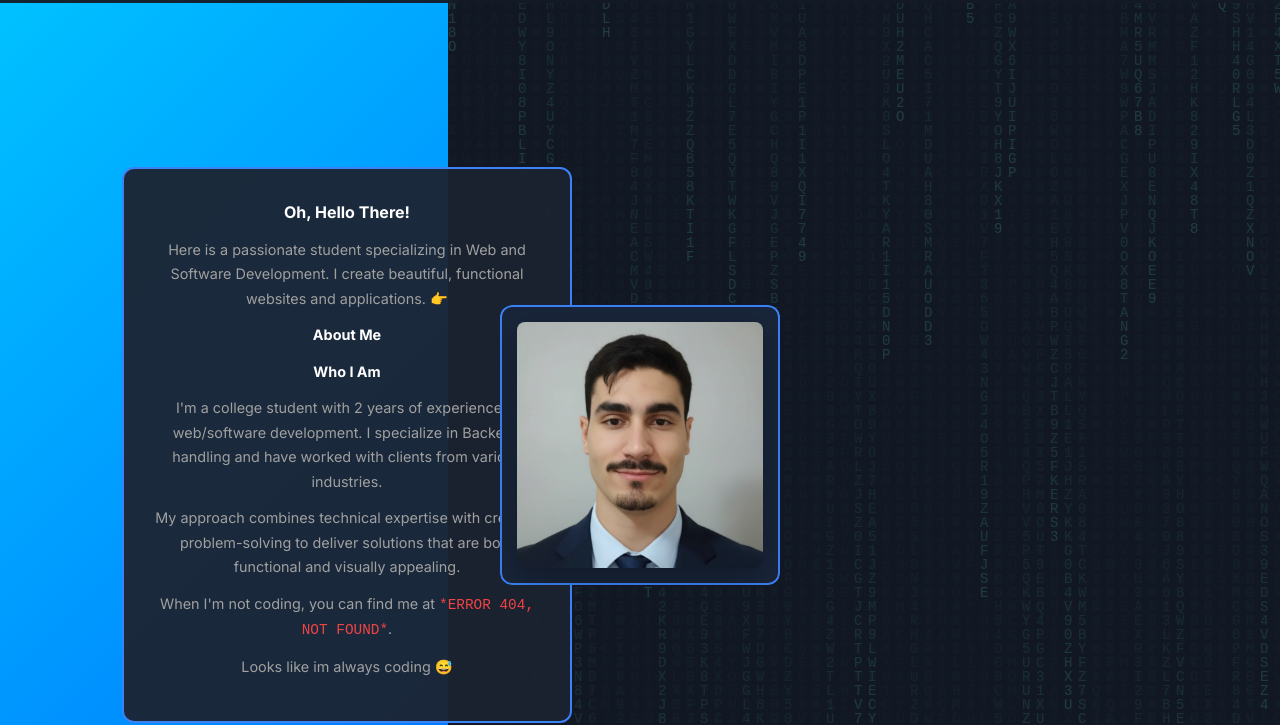
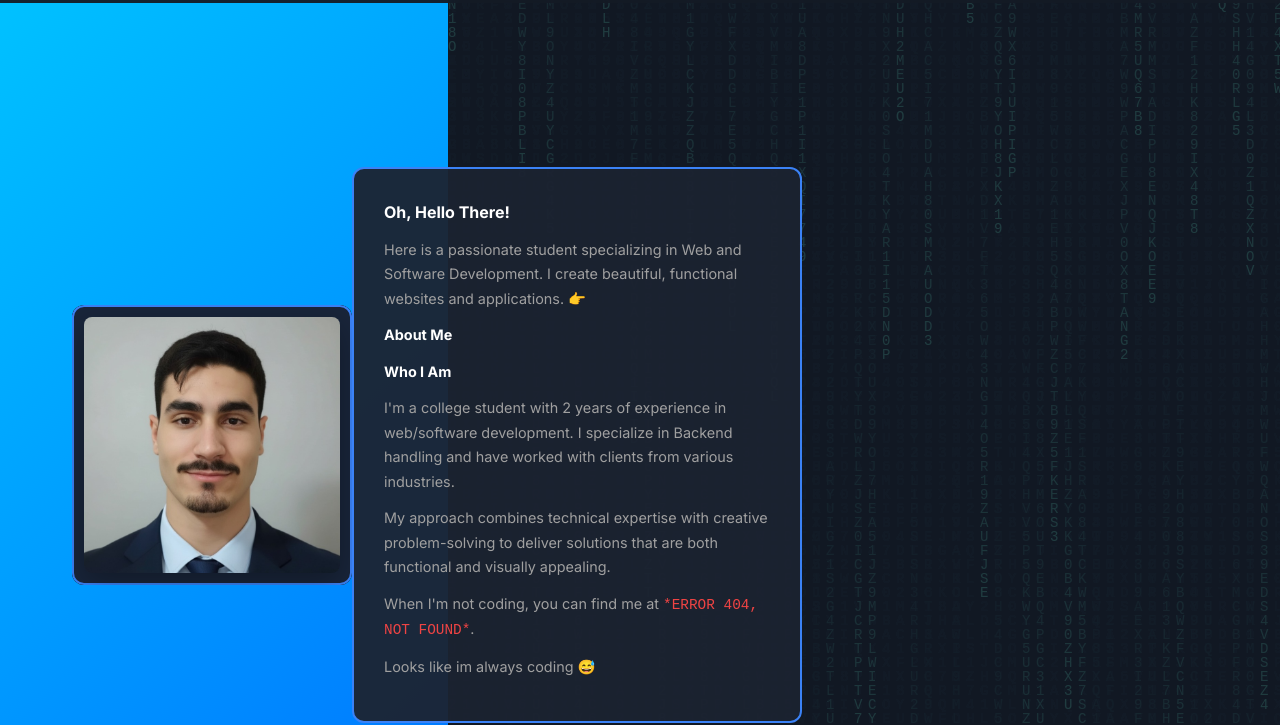
Before and after one commit to yousriplays/yousrirais, a plain HTML site: page index.html in a window 1280 px wide. Shown: the part 75-800 px from the top of the page. Drawn offline with Linux system fonts and the light colour scheme.

Commit message:
Apply image-frame to large profile, reduce size to 280px, center and wrap label text

```diff
--- a/css/styles.css
+++ b/css/styles.css
@@ -204,8 +204,10 @@ a {
     z-index: 1;
     width: 100%;
     display: flex;
-    flex-direction: column;
-    align-items: flex-start;
+    flex-direction: row;
+    align-items: center;
+    justify-content: space-between;
+    gap: 40px;
 }
 
 .hero-title {
@@ -249,11 +251,9 @@ a {
 
 /* Large Profile Image Container - Between blue and gray */
 .hero-profile-container {
-    position: absolute;
-    left: 50%;
-    top: 50%;
-    transform: translate(-50%, -50%);
+    position: relative;
     z-index: 10;
+    flex: 0 0 auto;
 }
 
 .profile-large {
@@ -268,7 +268,7 @@ a {
     width: 100%;
     height: 100%;
     position: relative;
-    padding: 15px;
+    padding: 10px;
     border: 2px solid var(--accent);
     border-radius: 12px;
     background-color: rgba(59, 130, 246, 0.1);
@@ -291,12 +291,12 @@ a {
     border-radius: 12px;
     padding: 30px;
     max-width: 450px;
-    margin-left: 50px;
     position: relative;
     z-index: 5;
-    text-align: center;
+    text-align: left;
     word-wrap: break-word;
     overflow-wrap: break-word;
+    flex: 1;
 }
 
 .profile-label p {
```
